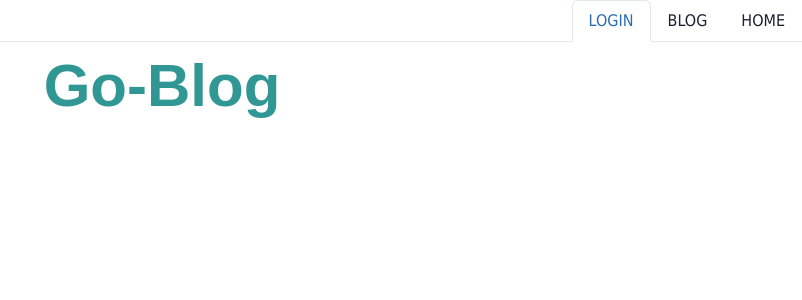
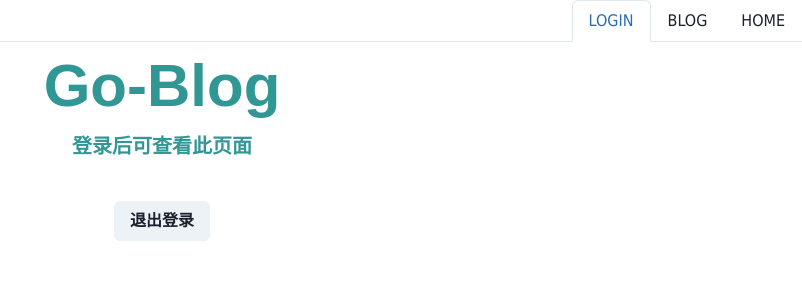
Before and after one commit to sumingcheng/gin-blog-template, a React (Vite) app in the folder web/: page / in a window 1280 px wide. Shown: the top 300 px of the page, without its empty margins (478-1280 px from the left). Built offline with nearby package versions, Linux system fonts and the light colour scheme.

Commit message:
fix: logout

```diff
--- a/web/src/api/blog.ts
+++ b/web/src/api/blog.ts
@@ -1,7 +1,7 @@
 import axiosClient from "../utils/axiosClient.tsx";
 
 // 获取博客是属于哪个用户
-export const getBelong = async (data: {bid: number, token: string}) => {
+export const getBelong = async (data: {bid: number}) => {
   const res = await axiosClient({
     url: `/api/blog/belong`,
     method: 'POST',
--- a/web/src/components/header.tsx
+++ b/web/src/components/header.tsx
@@ -8,12 +8,10 @@ import { getBelong } from "../api/blog.ts";
 const Header: FC = () => {
   const navigate = useNavigate();
   const { showWarningToast } = useCustomToast();
-  ``
   const handleNavigation = async (path: string) => {
     if (path === '/') {
       const res = await getBelong({
         "bid": 1,
-        "token": sessionStorage.getItem('token') || ''
       });
       if (res.belong) {
         navigate(path);
--- a/web/src/pages/home/index.tsx
+++ b/web/src/pages/home/index.tsx
@@ -1,11 +1,25 @@
 import { FC } from "react";
-import { Container, Text } from "@chakra-ui/react";
+import { Button, Container, Text } from "@chakra-ui/react";
+import { useNavigate } from "react-router-dom";
+import useCustomToast from "../../hooks/useCustomToast.tsx";
 
 const Home: FC = () => {
+  const { showSuccessToast } = useCustomToast();
+  const navigate = useNavigate();
+
+  const logout = () => {
+    navigate('/login');
+    showSuccessToast('退出登录成功');
+    sessionStorage.removeItem('auth_token');
+  }
+
   return (
     <Container centerContent>
-      <Text fontSize="6xl" fontWeight="bold" color="teal.500" fontFamily="Arial">
-        Go-Blog
+      <Text fontSize="6xl" fontWeight="bold" color="teal.500" fontFamily="Arial" display="flex" justifyContent="center"
+            flexDirection="column" alignItems="center">
+        <Text>Go-Blog</Text>
+        <Text fontSize="xl">登录后可查看此页面</Text>
+        <Button mt={ 10 } onClick={ logout }>退出登录</Button>
       </Text>
     </Container>
   );
--- a/web/src/utils/axiosClient.tsx
+++ b/web/src/utils/axiosClient.tsx
@@ -11,7 +11,7 @@ const axiosClient = axios.create({
 axiosClient.interceptors.request.use(
   config => {
     const auth_token = sessionStorage.getItem('auth_token');
-    config.headers.Authorization = `Bearer ${ auth_token }`;
+    config.headers.auth_token = `${ auth_token }`;
     return config;
   },
   error => {
```
Also changed, not shown: 1 other file (tests, documents, lock files or other folders).
